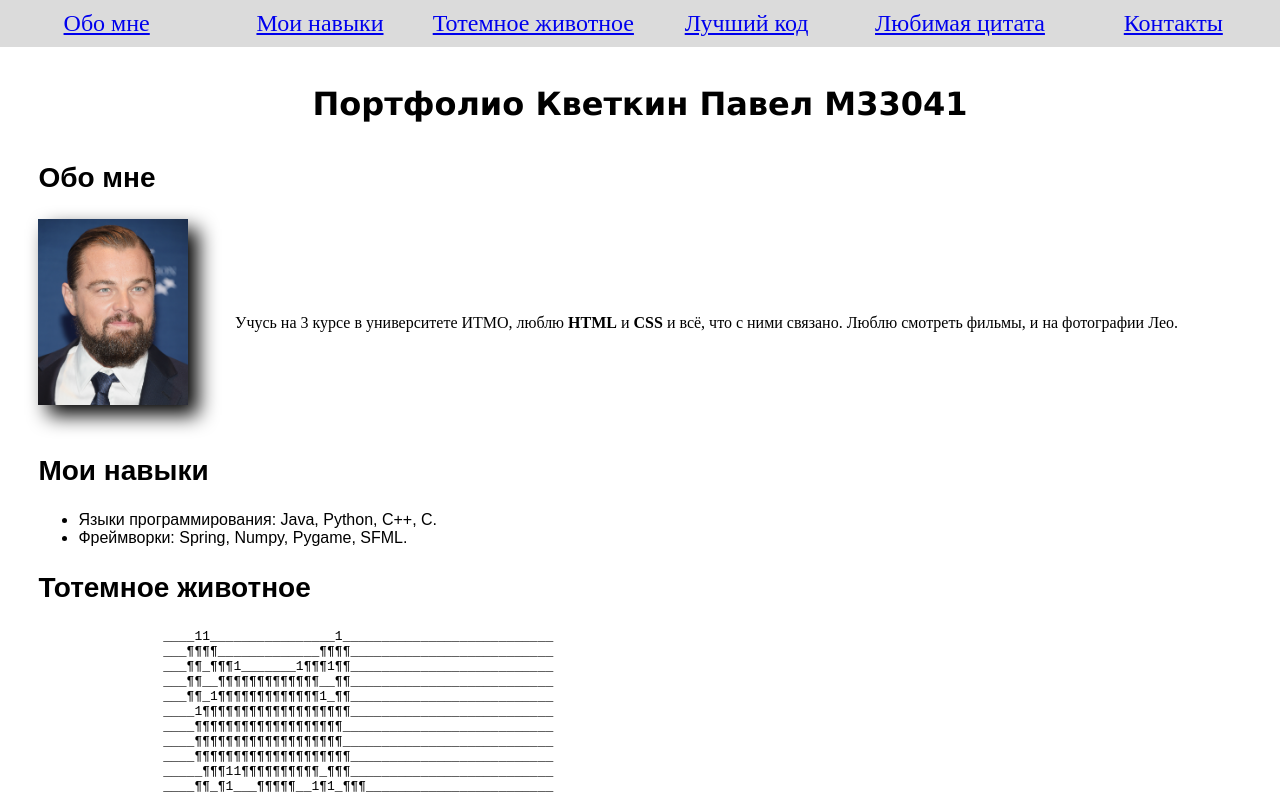
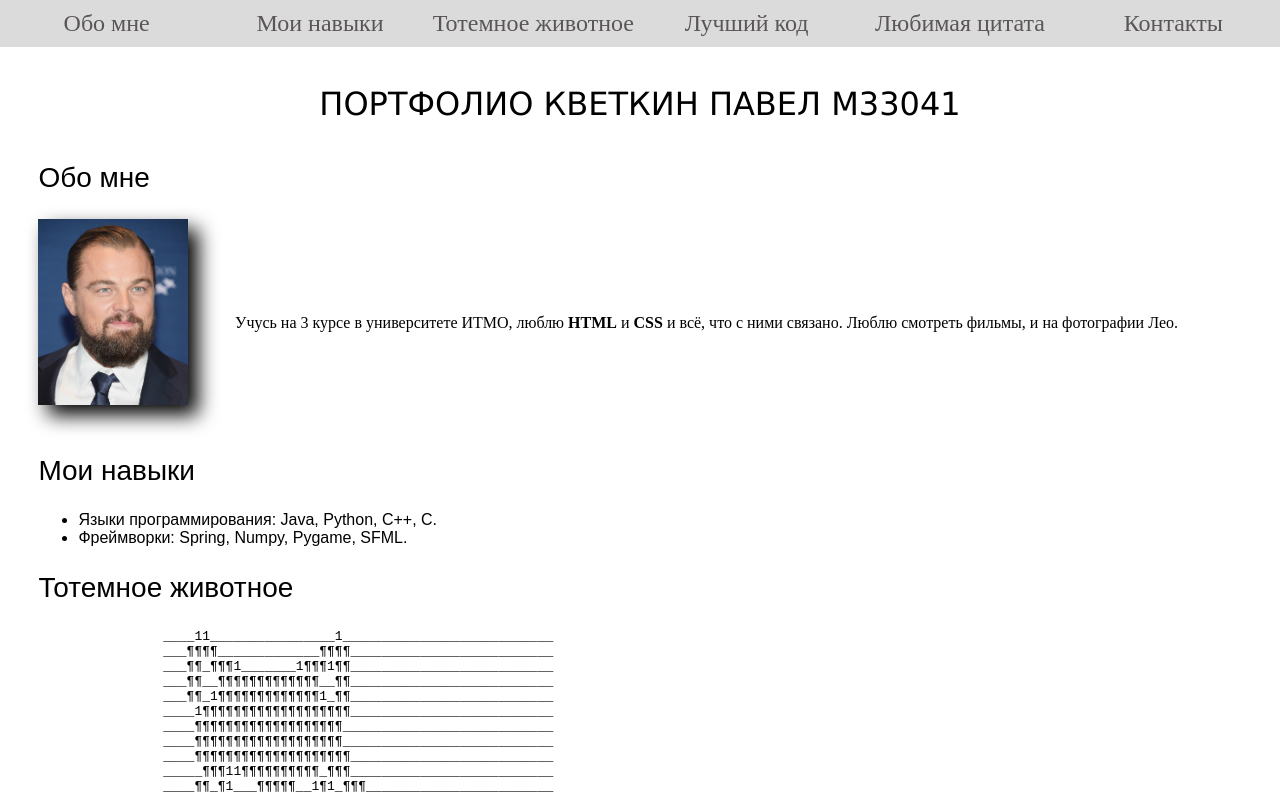
Before and after one commit to pvkvetkin/web-sem5, a plain HTML site: page index.html in a window 1280 px wide. Shown: the top 794 px of the page. Drawn offline with Linux system fonts and the light colour scheme.

Commit message:
applied styles, properties

```diff
--- a/css/style.css
+++ b/css/style.css
@@ -1,5 +1,14 @@
 * {
     margin: 0;
+}
+
+header a {
+    text-decoration: none;
+    color:rgb(90, 86, 86);
+}
+
+header a:hover {
+    text-decoration: underline;
 }
 
 body {
@@ -10,6 +19,8 @@ h1 {
     text-align: center;
     margin-bottom: 3%;
     font-family: Verdana, Geneva, Tahoma, sans-serif;
+    font-weight: lighter;
+    text-transform: uppercase
 }
 
 section {
@@ -25,6 +36,7 @@ section h2 {
     font-size: 175%;
     margin-top: 2%;
     margin-bottom: 2%;
+    font-weight: lighter;
 }
 
 footer {
@@ -70,3 +82,7 @@ footer {
     text-align: center;
     font-size: 150%;
 }
+
+footer {
+    text-decoration: underline;
+}
```
